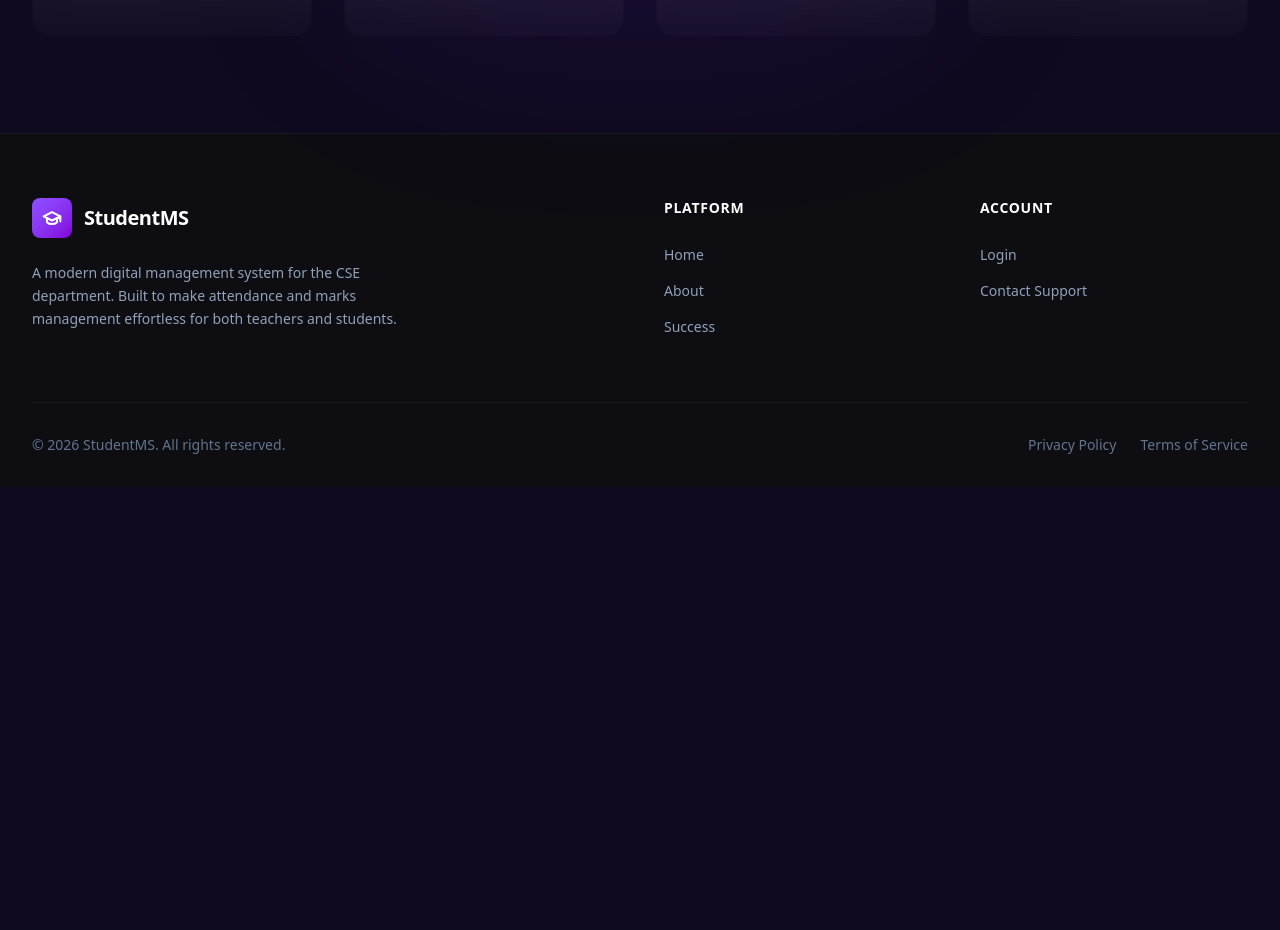
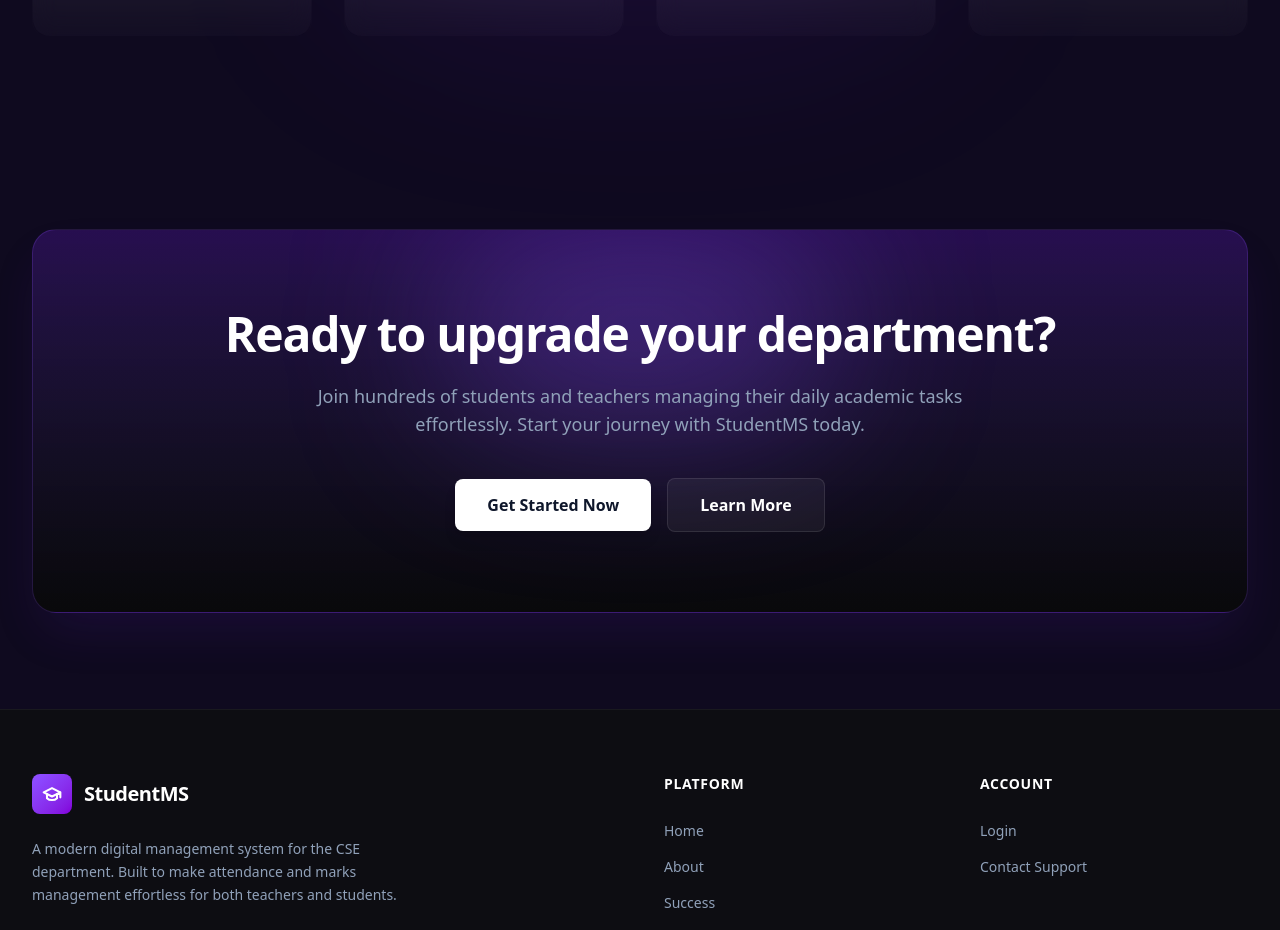
Before and after one commit to salauddinhasan/student_management_system, a Next.js app: page / in a window 1280 px wide. Shown: the part 1860-2790 px from the top of the page. Before the commit the page ends 2347 px from the top, so only its background shows below. Built offline with nearby package versions, Linux system fonts and the light colour scheme.

Commit message:
Added premium CTA section to Homepage

```diff
--- a/src/app/page.tsx
+++ b/src/app/page.tsx
@@ -1,3 +1,4 @@
+import CTASection from "@/components/CTASection";
 import FeaturesSection from "@/components/FeaturesSection";
 import Footer from "@/components/Footer";
 import HomePage from "@/components/HomePage";
@@ -9,6 +10,7 @@ export default function Page() {
       <HomePage />
       <FeaturesSection />
       <StatsSection/>
+      <CTASection/>
       <Footer />
     </div>
   );
--- /dev/null
+++ b/src/components/CTASection.tsx
@@ -0,0 +1,43 @@
+import Link from "next/link";
+
+export default function CTASection() {
+  return (
+    <section className="py-24 relative z-10">
+      <div className="max-w-7xl mx-auto px-8">
+
+        {/* CTA Box */}
+        <div className="relative overflow-hidden rounded-3xl bg-gradient-to-b from-violet-900/40 to-[#09090b] border border-violet-500/20 p-12 md:p-20 text-center shadow-2xl shadow-violet-900/20">
+
+          {/* Background Glow */}
+          <div className="absolute top-0 left-1/2 -translate-x-1/2 w-[400px] h-[200px] bg-violet-500/30 rounded-full blur-[80px] pointer-events-none" />
+
+          <div className="relative z-10">
+            <h2 className="text-3xl md:text-5xl font-bold text-white mb-6 tracking-tight">
+              Ready to upgrade your department?
+            </h2>
+            <p className="text-lg text-slate-400 mb-10 max-w-2xl mx-auto">
+              Join hundreds of students and teachers managing their daily academic tasks effortlessly. Start your journey with StudentMS today.
+            </p>
+
+            <div className="flex flex-col sm:flex-row items-center justify-center gap-4">
+              <Link
+                href="/login"
+                className="px-8 py-3.5 bg-white text-slate-900 rounded-lg font-semibold hover:bg-slate-200 hover:scale-105 transition-all duration-300 text-base shadow-lg"
+              >
+                Get Started Now
+              </Link>
+              <Link
+                href="/about"
+                className="px-8 py-3.5 bg-white/5 border border-white/10 text-white rounded-lg font-semibold hover:bg-white/10 transition-all duration-300 text-base"
+              >
+                Learn More
+              </Link>
+            </div>
+          </div>
+
+        </div>
+
+      </div>
+    </section>
+  );
+}
```
